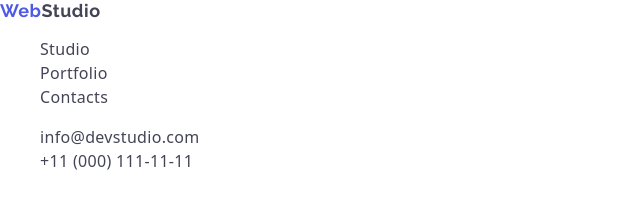
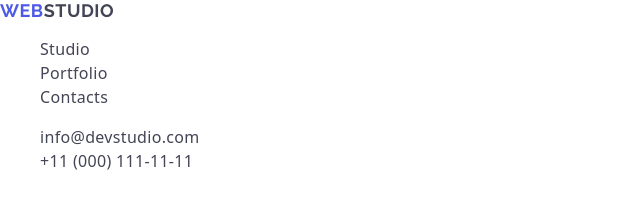
Before and after one commit to Pu1cher/goit-markup-hw-02, a plain HTML site: page index.html in a window 1280 px wide. Shown: the top 216 px of the page, 0-640 px from the left. Drawn offline with nearby package versions, Linux system fonts and the light colour scheme.

Commit message:
Update style.css

```diff
--- a/css/style.css
+++ b/css/style.css
@@ -17,6 +17,8 @@ ul {
   line-height: 21px;
   letter-spacing: 0.03em;
   text-align: left;
+  line-height: 1.17;
+  text-transform: uppercase;
 }
 .logo span {
   color: #4d5ae5;
```
